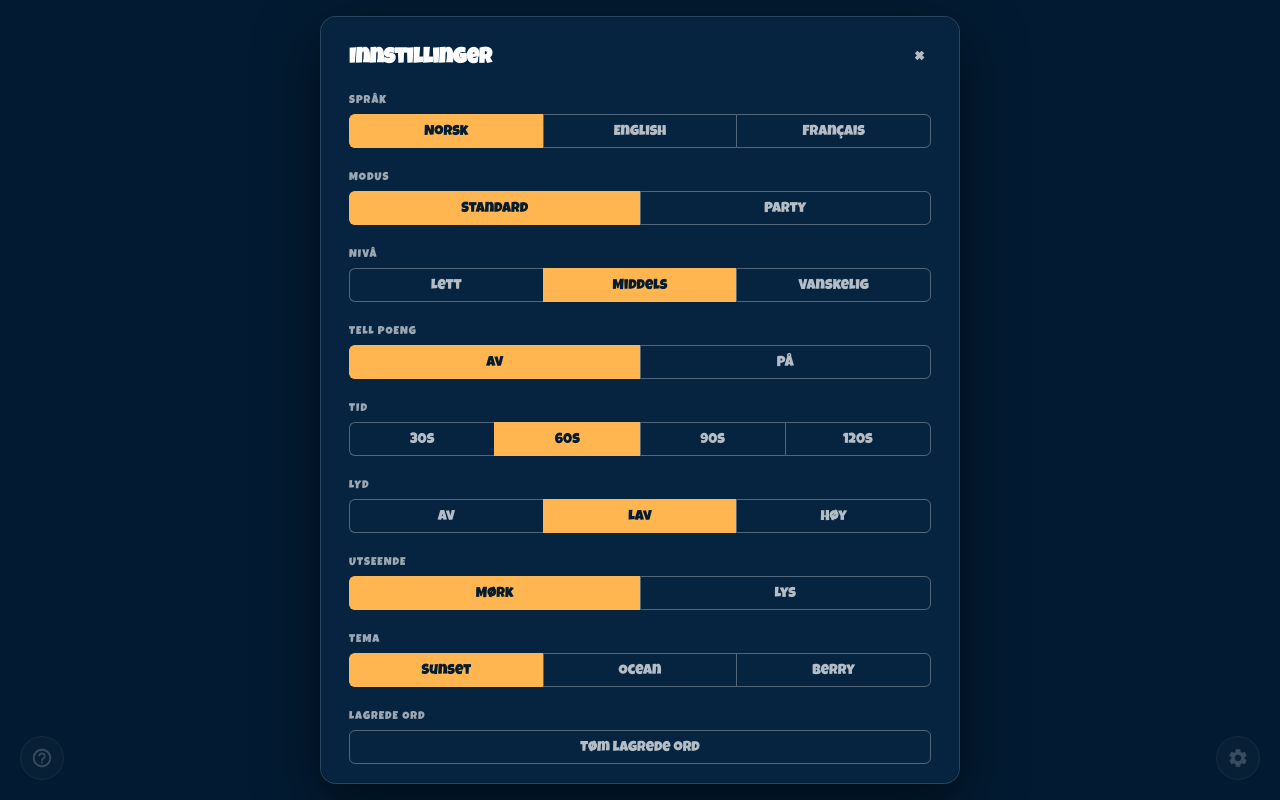
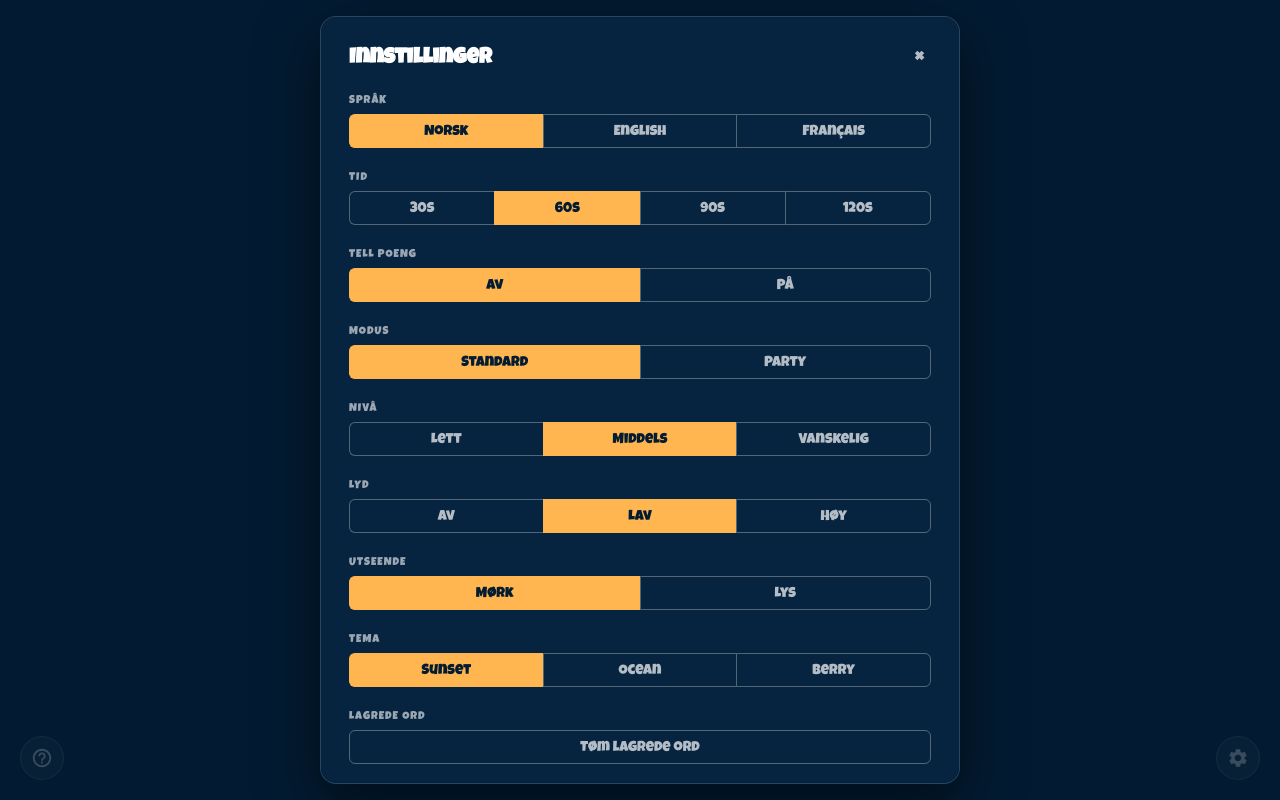
Before and after one commit to thaytharma/play-alias, a React (Vite) app: page / in a window 1280 px wide. Both pictures are taken after a click on the button 1238 px from the left and 758 px from the top of the page. Built offline with nearby package versions, Linux system fonts and the light colour scheme.

Commit message:
refactor: order settings by importance
Most-used first: language, timer, keep score, then content tuning
(mode, level), presentation (sound, appearance, theme), and stored-words
upkeep last.

```diff
--- a/src/components/SettingsModal/SettingsModal.tsx
+++ b/src/components/SettingsModal/SettingsModal.tsx
@@ -93,19 +93,21 @@ const SettingsModal: React.FC<Props> = ({
   return (
     <Modal label={t('settings')} side="right" icon={gearIcon}>
       <div className={styles.body}>
+        {/* Ordered most-used first: language, then round setup (timer, score),
+            then content tuning (mode, level), then presentation, then upkeep. */}
         <OptionGroup label={t('language')} options={languageOptions} value={language} onChange={handleChangeLanguage} />
-        <div className={styles.field}>
-          <OptionGroup label={t('mode')} options={modeOptions} value={mode} onChange={onChangeMode} />
-          {mode === 'party' && <p className={styles.hint}>{t('partyHint')}</p>}
-        </div>
-        <OptionGroup label={t('level')} options={levelOptions} value={level} onChange={onChangeLevel} />
+        <OptionGroup label={t('timer')} options={durationOptions} value={duration} onChange={onChangeDuration} />
         <OptionGroup
           label={t('keepScore')}
           options={scoringOptions}
           value={scoring ? 'on' : 'off'}
           onChange={(value) => onChangeScoring(value === 'on')}
         />
-        <OptionGroup label={t('timer')} options={durationOptions} value={duration} onChange={onChangeDuration} />
+        <div className={styles.field}>
+          <OptionGroup label={t('mode')} options={modeOptions} value={mode} onChange={onChangeMode} />
+          {mode === 'party' && <p className={styles.hint}>{t('partyHint')}</p>}
+        </div>
+        <OptionGroup label={t('level')} options={levelOptions} value={level} onChange={onChangeLevel} />
         {soundSupported && (
           <OptionGroup label={t('sound')} options={soundOptions} value={sound} onChange={onChangeSound} />
         )}
```
